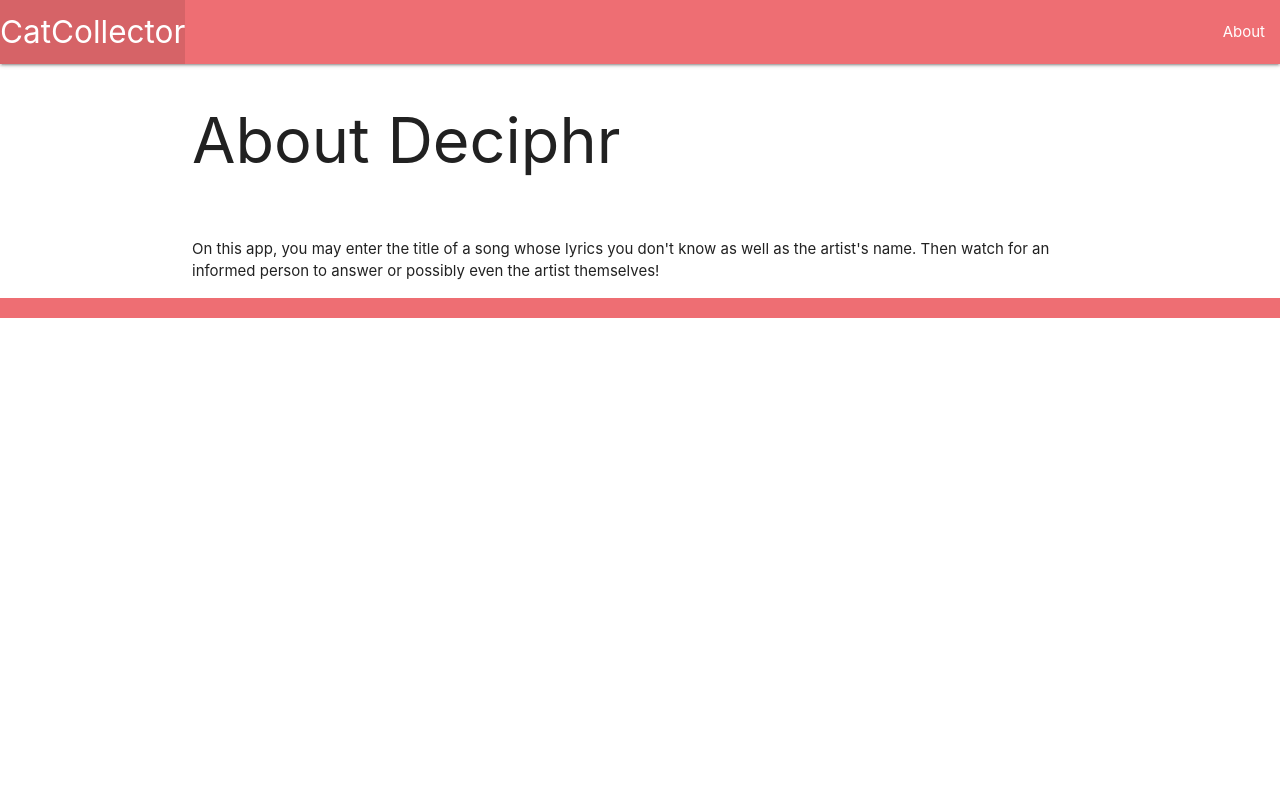
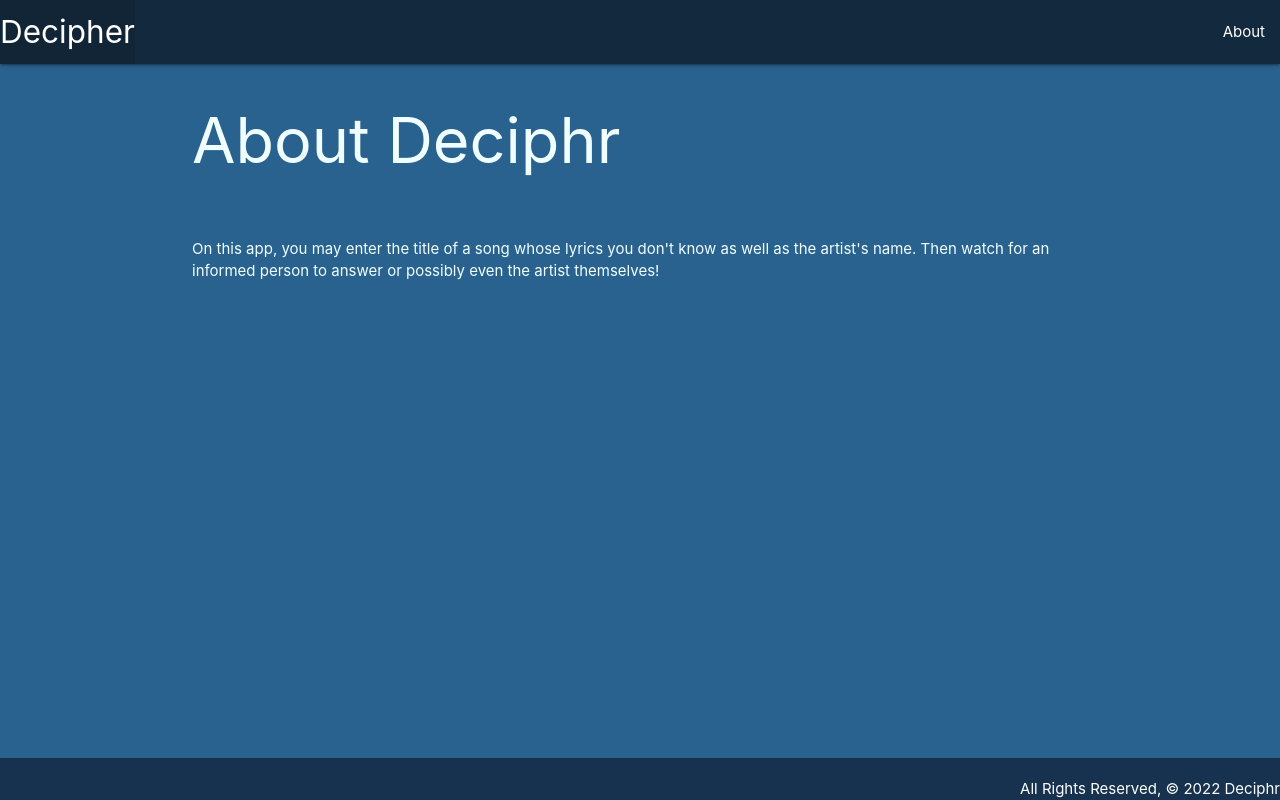
Before and after one commit to jurgenstevens/deciphr, a Django app: page /about in a window 1280 px wide. Run offline with Django 3.2, Linux system fonts and the light colour scheme.

Commit message:
Choose color palette for app.

```diff
--- /dev/null
+++ b/main_app/static/css/style.css
@@ -0,0 +1,25 @@
+body {
+    display: flex;
+    min-height: 100vh;
+    flex-direction: column;
+    /* background-color: #3E92CC; */
+    background-color: #2A628F;
+}
+
+main {
+    flex: 1 0 auto;
+    color: azure;
+}
+
+.nav-wrapper {
+    background-color: #13293D;
+}
+
+footer {
+    padding-top: 0;
+    text-align: right;
+}
+
+.page-footer {
+    background-color: #16324F;
+}
--- a/main_app/templates/about.html
+++ b/main_app/templates/about.html
@@ -1,6 +1,4 @@
 {% extends 'base.html' %} {% block content %}
-
-
     <h1>About Deciphr</h1>
     <br />
     <p>On this app, you may enter the title of a song whose lyrics you don't know as well as the artist's name. Then watch for an informed person to answer or possibly even the artist themselves!</p>
--- a/main_app/templates/base.html
+++ b/main_app/templates/base.html
@@ -1,3 +1,5 @@
+{% load static %}
+
 <!DOCTYPE html>
 <html lang="en">
   <head>
@@ -9,6 +11,7 @@
       rel="stylesheet"
       href="https://cdnjs.cloudflare.com/ajax/libs/materialize/1.0.0/css/materialize.min.css"
     />
+    <link rel="stylesheet" type="text/css" href="{% static 'css/style.css' %}" />
   </head>
   <body>
     <header class="navbar-fixed">
@@ -16,7 +19,7 @@
         <div class="nav-wrapper">
           <ul>
             <li>
-              <a href="/" class="left brand-logo">  CatCollector</a>
+              <a href="/" class="left brand-logo">Decipher</a>
             </li>
           </ul>
           <ul class="right">
@@ -28,7 +31,7 @@
     <main class="container">{% block content %} {% endblock %}</main>
     <footer class="page-footer">
       <div class="right">
-        All Rights Reserved, © 2019 Deciphr
+        All Rights Reserved, © 2022 Deciphr
       </div>
     </footer>
   </body>
```
